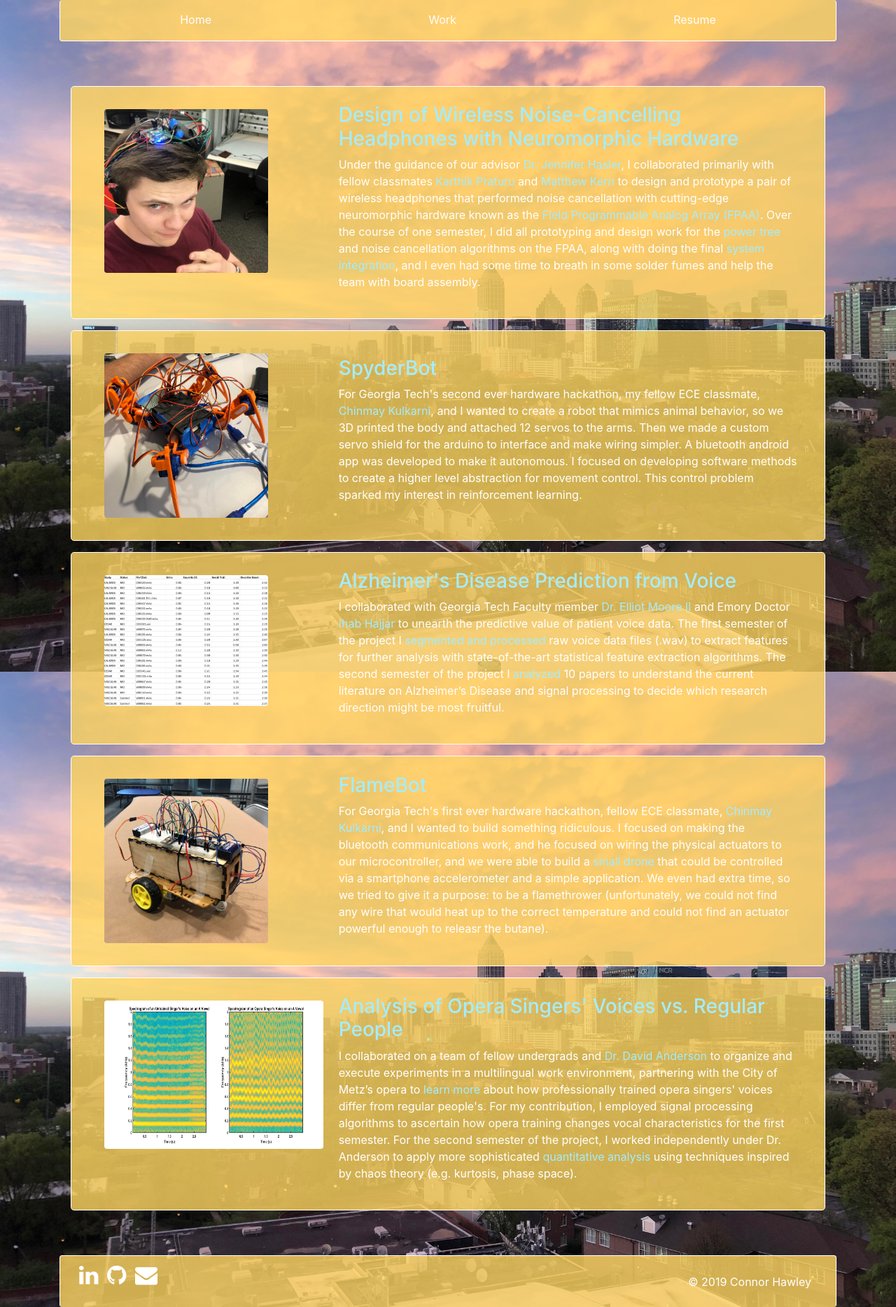
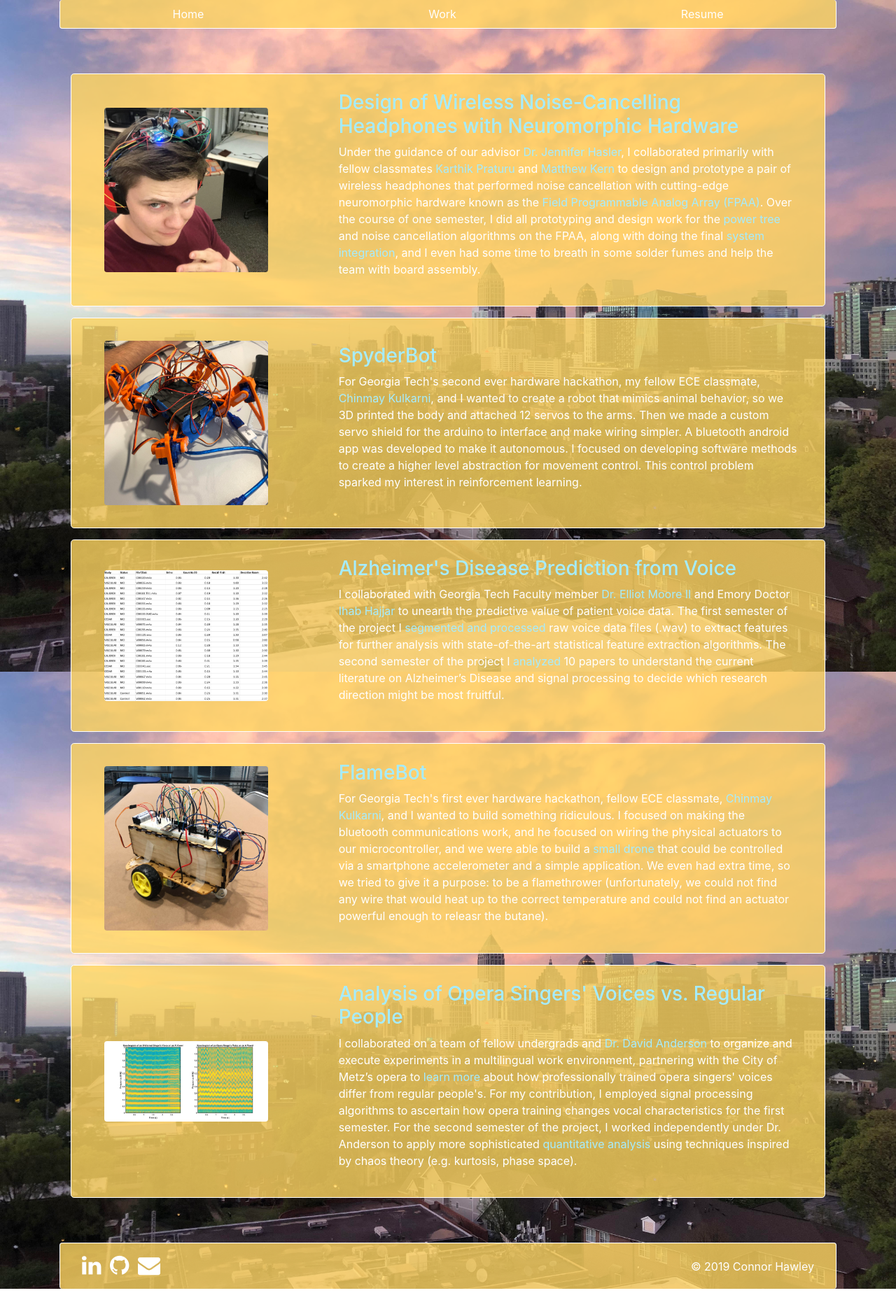
Before and after one commit to connor-hawley/connor-hawley.github.io, a plain HTML site: page work.html in a window 1280 px wide. Shown: the whole page at 70% size. After the commit the page ends 1842 px from the top, so only its background shows below. Drawn offline with nearby package versions, Linux system fonts and the light colour scheme.

Commit message:
finally fixed issue with viewport breakpoints

```diff
--- a/styles.css
+++ b/styles.css
@@ -1,11 +1,11 @@
 /*medium devices and smaller will need to scroll*/
-@media (max-width: 991.98px) {
+@media (max-width: 767.98px) {
     /*as much space as viewport needs*/
     html, body {
         height: auto;
     }
 }
-@media (min-width: 991.98px) {
+@media (min-width: 767.98px) {
     /*full size of viewport*/
     html, body {
         height: 100%;
@@ -32,38 +32,27 @@ a {
 }
 /*makes navbar work*/
 .navbar {
-    padding-bottom: 10px;
+    padding: 0;
 }
 .navbar-toggle {
     position: absolute;
     top: 10px;
     left: 20px;
-    cursor: pointer;
     font-size: 24px;
 }
-.main-nav {
-    list-style-type: none;
-}
-.main-nav li {
-    text-align: center;
-    margin: 15px auto;
-}
-.main-nav li:hover a {
+.navbar-nav .nav-item:hover a {
     background-color: rgba(255,214,98,0.95);
     color: white;
+}
+/*gets rid of annoying footer list margin*/
+.list-unstyled {
+    margin: 0;
 }
 /*makes jumbotron more comfortable to look at*/
 .jumbotron {
     margin: 1rem;
     padding: 1.5rem;
 }
-/*formatting for footer icons*/
-/*ul {
-    margin-bottom:0px;
-}
-.list-inline-item {
-    margin: 0rem 1rem;
-}*/
 .fa-bars, .fa-linkedin, .fa-github, .fa-envelope {
     color: white;
     font-size: 2rem;
--- a/work.html
+++ b/work.html
@@ -12,7 +12,7 @@
 </head>
 <body class="d-flex container flex-column">
 
-    <nav class="navbar navbar-expand-md rounded border border-white border-top-0">
+    <nav class="navbar navbar-expand-sm rounded border border-white border-top-0">
         <button class="navbar-toggler" type="button" data-toggle="collapse" data-target="#collapsibleNavbar">
             <i class="fa fa-bars"></i>
         </button>
@@ -33,13 +33,13 @@
 
     <div class="flex-column justify-content-between align-items-center flex-grow-1 mt-5 mb-5" id="main-blurb">
         <!--Senior Design-->
-        <div class="row jumbotron border border-white">
+        <div class="row jumbotron align-items-center border border-white">
             <div class="col-md-4">
                 <a target="_blank" href="documents/capstone-poster.pdf">
                     <img class="img-fluid rounded w-75 m-2" src="images/capstone-headphones.jpg", alt="capstone">
                 </a>
             </div>
-            <div class="col-md-8 align-self-center">
+            <div class="col-md-8">
                 <h3>
                     <a class="clickme" target="_blank" href="documents/capstone-report.pdf">
                         Design of Wireless Noise-Cancelling Headphones with Neuromorphic Hardware
@@ -51,13 +51,13 @@
             </div>
         </div>
         <!--SpyderBot-->
-        <div class="row jumbotron border border-white">
+        <div class="row jumbotron align-items-center border border-white">
             <div class="col-md-4">
                 <a href="https://devpost.com/software/spyderbot" target="_blank">
                     <img class="img-fluid rounded w-75 m-2" src="images/spyderbot.jpg", alt="headshot">
                 </a>
             </div>
-            <div class="col-md-8 align-self-center">
+            <div class="col-md-8">
                 <h3>
                     <a class="clickme" href="https://devpost.com/software/spyderbot" target="_blank">
                         SpyderBot
@@ -69,13 +69,13 @@
             </div>
         </div>
         <!--Alzheimer's Research-->
-        <div class="row jumbotron border border-white">
+        <div class="row jumbotron align-items-center border border-white">
             <div class="col-md-4">
                 <a href="documents/alzheimers-features.pdf" target="_blank">
                     <img class="img-fluid rounded w-75 m-2" src="images/alzheimers.png", alt="alzheimers">
                 </a>
             </div>
-            <div class="col-md-8 align-self-center">
+            <div class="col-md-8">
                 <h3>
                     <a class="clickme" href="documents/alzheimers-lit.pdf" target="_blank">
                         Alzheimer's Disease Prediction from Voice
@@ -87,13 +87,13 @@
             </div>
         </div>
         <!--FlameBot-->
-        <div class="row jumbotron border border-white">
+        <div class="row jumbotron align-items-center border border-white">
             <div class="col-md-4">
                 <a href="https://devpost.com/software/flamebot" target="_blank">
                     <img class="img-fluid rounded w-75 m-2" src="images/flamebot.jpg", alt="flamebot">
                 </a>
             </div>
-            <div class="col-md-8 align-self-center">
+            <div class="col-md-8">
                 <h3>
                     <a class="clickme" target="_blank" href="https://devpost.com/software/flamebot">
                         FlameBot
@@ -105,13 +105,13 @@
             </div>
         </div>
         <!--Opera Research-->
-        <div class="row jumbotron border border-white">
+        <div class="row align-items-center jumbotron border border-white">
             <div class="col-md-4">
                 <a target="_blank" href="documents/opera-poster.pdf">
-                    <img class="img-fluid rounded h-75 m-2" src="images/opera-spectrogram.jpg", alt="opera">
+                    <img class="img-fluid rounded w-75 m-2" src="images/opera-spectrogram.jpg", alt="opera">
                 </a>
             </div>
-            <div class="col-md-8 align-self-center">
+            <div class="col-md-8">
                 <h3>
                     <a class="clickme" target="_blank" href="documents/opera-report.pdf">
                         Analysis of Opera Singers' Voices vs. Regular People
@@ -137,31 +137,27 @@
         -->
     </div>
 
-    <footer class="page-footer font-small rounded border border-white border-bottom-0 p-1">
-        <div class="row justify-content-between text-center m-2">
-            <div class="col-md-auto align-self-center">
-                <ul class="list-unstyled list-inline">
+    <footer class="page-footer font-small rounded border border-white border-bottom-0">
+        <div class="row justify-content-between align-items-center text-center m-2">
+            <ul class="col-md-auto list-unstyled list-inline m-2">
                 <li class="list-inline-item">
-                        <a href="https://www.linkedin.com/in/connor-hawley/" target="_blank">
+                    <a target="_blank" href="https://www.linkedin.com/in/connor-hawley/">
                         <i class="fa fa-linkedin"></i>
                     </a>
                 </li>
                 <li class="list-inline-item">
-                        <a href="https://github.com/connor-hawley" target="_blank">
+                    <a target="_blank" href="https://github.com/connor-hawley">
                         <i class="fa fa-github"></i>
                     </a>
                 </li>
                 <li class="list-inline-item">
-                        <a href="mailto:connor.hawley4@gmail.com" target="_blank">
+                    <a target="_blank" href="mailto:connor.hawley4@gmail.com">
                         <i class="fa fa-envelope"></i>
                     </a>
                 </li>
             </ul>
-            </div>
-            <div class="col-md-auto align-self-center m-2">
-                <div class="footer-copyright text-white">
+            <div class="col-md-auto text-white m-2">
                 © 2019 Connor Hawley
-                </div>
             </div>
         </div>
     </footer>
```
Also changed, not shown: index.html (+10 -14 lines), resume.html (+8 -12 lines). Lines whose indentation alone changed are shown as unchanged.
